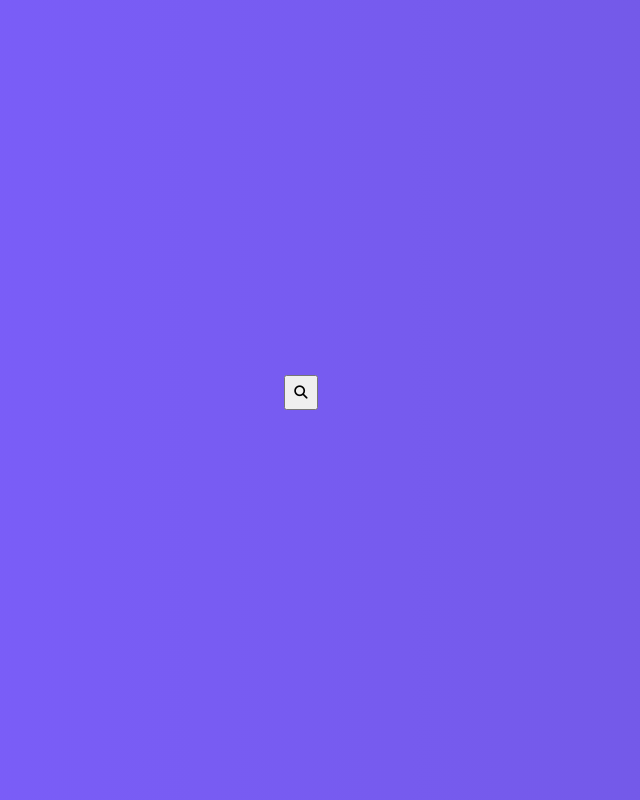
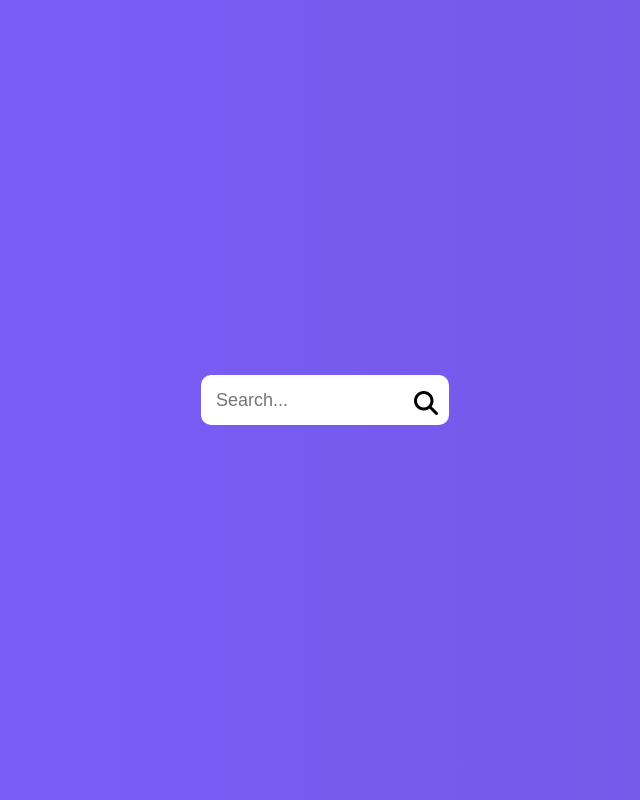
Before and after one commit to NurikBK/search-widget, a plain HTML site: page index.html in a window 1280 px wide. Shown: the whole page, without its empty margins (339-979 px from the left). Drawn offline with Linux system fonts and the light colour scheme.

Commit message:
Update style.css

```diff
--- a/style.css
+++ b/style.css
@@ -22,10 +22,41 @@ body {
 
 .input {
   background-color: #fff;
-  padding: 0.3rem;
-  display: none;
+  border: none;
+  font-size: 18px;
+  padding: 15px;
+  width: 50px;
+  height: 50px;
+  transition: width 0.3s ease;
+  border-top-left-radius: 10px;
+  border-bottom-left-radius: 10px;
 }
 
 .btn {
-  padding: 0.5rem;
+  background-color: #fff;
+  border: none;
+  cursor: pointer;
+  font-size: 24px;
+  padding: 15px;
+  position: absolute;
+  top: 0;
+  left: 0;
+  height: 50px;
+  width: 50px;
+  transition: transform 0.3s ease;
 }
+
+.btn:focus,
+.input:focus {
+  outline: none;
+}
+
+.search.active .input {
+  width: 200px;
+}
+
+.search.active .btn {
+  transform: translateX(198px);
+  border-top-right-radius: 10px;
+  border-bottom-right-radius: 10px;
+}
```
